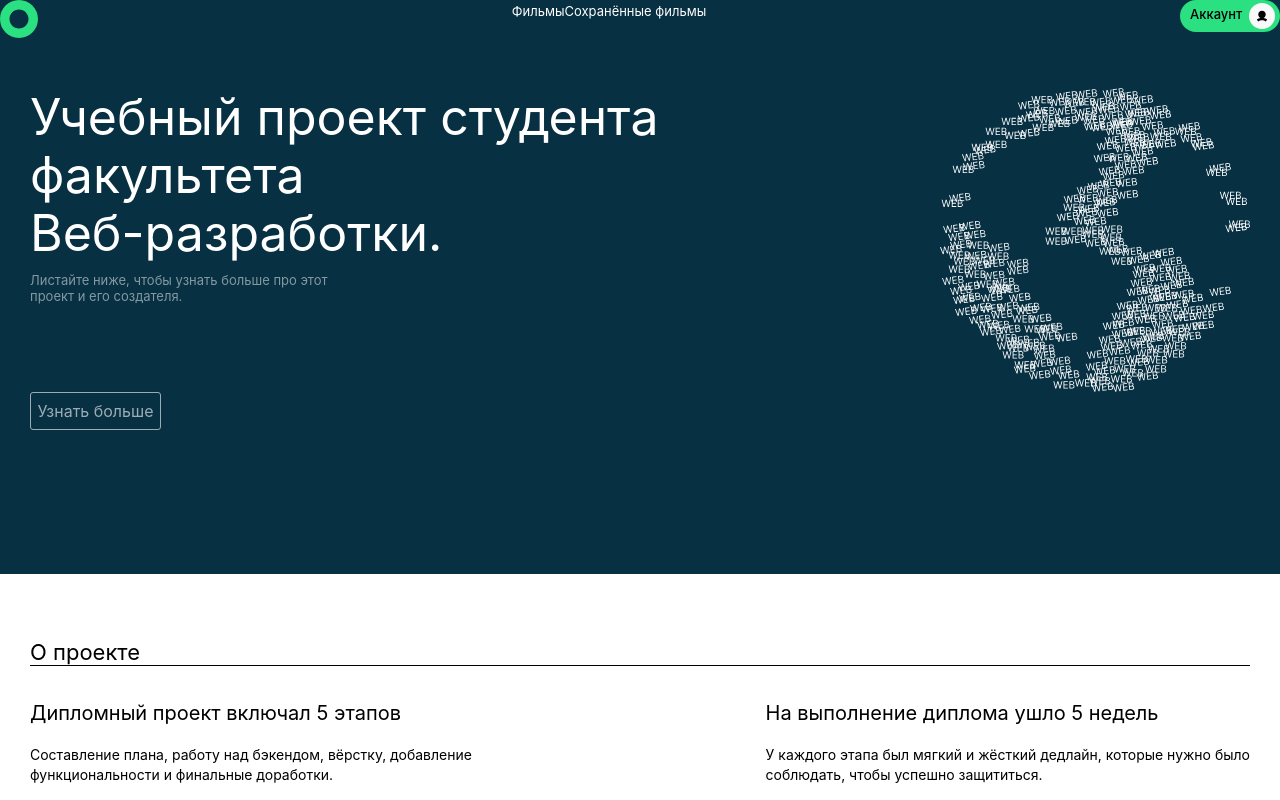
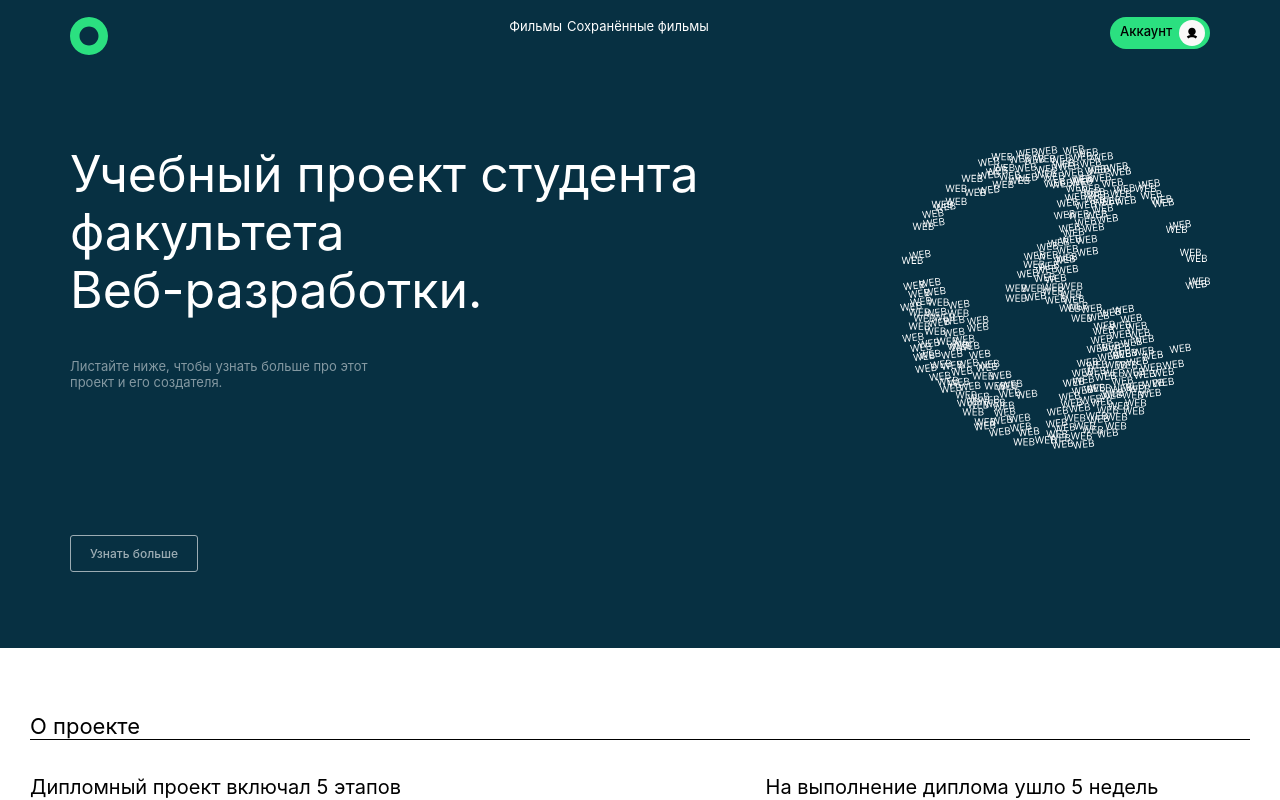
Before and after one commit to taniauvya/movies-explorer-frontend, a React (Create React App) app: page / in a window 1280 px wide. Shown: the top 800 px of the page. Built offline with nearby package versions, Linux system fonts and the light colour scheme.

Commit message:
ScrollToAnchor, CSS - Promo

```diff
--- a/src/components/AboutProject/AboutProject.js
+++ b/src/components/AboutProject/AboutProject.js
@@ -4,7 +4,7 @@ import MainTitle from '../MainTitle/MainTitle'
 
 const AboutProject = () => {
     return (
-        <div className="aboutproject">
+        <div id="aboutproject" className="aboutproject">
             <div className="aboutproject__content_main">
                 <MainTitle title="О проекте" />
                 <div className='aboutproject__content'>
--- a/src/components/App/App.js
+++ b/src/components/App/App.js
@@ -1,5 +1,6 @@
 import { Route, Routes } from 'react-router-dom';
 import './App.css';
+import ScrollToAnchor from '../ScrollToAnchor/ScrollToAnchor';
 import Main from '../Main/Main';
 import Movies from '../Movies/Movies';
 import SavedMovies from '../SavedMovies/SavedMovies';
@@ -7,8 +8,11 @@ import Profile from '../Profile/Profile';
 import Register from '../Register/Register';
 import Login from '../Login/Login';
 
+
 const App = () => {
   return (
+    <>
+      <ScrollToAnchor />
       <Routes>
         <Route path="/" element={<Main />} />
         <Route path="/movies" element={<Movies />} />
@@ -17,6 +21,7 @@ const App = () => {
         <Route path="/signin" element={<Login />} />
         <Route path="/signup" element={<Register />} />
       </Routes>
+    </>
   );
 }
 
--- a/src/components/Header/Header.css
+++ b/src/components/Header/Header.css
@@ -1,7 +1,14 @@
-.header {
+.header__container {
     display: flex;
     flex-direction: row;
     justify-content: space-between;
+    padding-top: 17px;
+}
+
+.header___container_link {
+    display: flex;
+    flex-direction: row;
+    gap: 5px;
 }
 
 .header__link_active {
--- a/src/components/Header/Header.js
+++ b/src/components/Header/Header.js
@@ -3,12 +3,13 @@ import './Header.css'
 import imgLogo from '../../images/logo.svg'
 import imgAccountButton from '../../images/account-button.svg'
 
-const Header = ({linkClass, accountClass}) => {
+const Header = ({ linkClass, accountClass }) => {
 
-    const linkClassNav = ({isActive}) => `${linkClass || ""} header__link ${isActive ? "header__link_active" : ""}`;
+    const linkClassNav = ({ isActive }) => `${linkClass || ""} header__link ${isActive ? "header__link_active" : ""}`;
 
     return (
         <div className="header">
+            <div className='header__container'>
                 <img alt="logo" src={imgLogo} />
                 <div className="header___container_link">
                     <NavLink to="/movies" className={linkClassNav}>Фильмы</NavLink>
@@ -21,6 +22,7 @@ const Header = ({linkClass, accountClass}) => {
                     </div>
                 </div>
             </div>
+        </div>
     )
 };
 
--- a/src/components/Promo/Promo.css
+++ b/src/components/Promo/Promo.css
@@ -1,18 +1,18 @@
 .promo {
     width: 100%;
-    height: 574px;
+    height: 648px;
     background: #073042;
 }
 
 .promo__container {
     display: flex;
     flex-direction: column;
-    padding-top: 50px;
-    padding-left: 30px;
-    padding-right: 30px;
+    padding-left: 70px;
+    padding-right: 70px;
 }
 
 .promo__container_content {
+    padding-top: 90px;
     display: flex;
     flex-direction: row;
     justify-content: space-between;
@@ -33,6 +33,7 @@
     font-weight: 400;
     font-size: 13px;
     line-height: 15.73px;
+    padding-top: 29px;
 }
 
 .promo__logo {
@@ -41,22 +42,26 @@
 }
 
 .promo__container_more {
+    padding-top: 86px;
+}
+
+.promo__link_more {
     display: flex;
     justify-content: center;
     align-items: center;
-    width: 129px;
-    height: 36px;
+    width: 126px;
+    height: 35px;
     opacity: 60%;
     border-radius: 3px;
     border-width: 1px;
     border-style: solid;
     border-color: #fff;
-}
-
-.promo__link_more {
     text-decoration: none;
     outline-color: transparent;
     color: #fff;
+    font-weight: 500;
+    font-size: 12px;
+    line-height: 16px;
 }
 
 .header_account_color {
--- a/src/components/Promo/Promo.js
+++ b/src/components/Promo/Promo.js
@@ -1,29 +1,29 @@
-import React from 'react'
 import './Promo.css'
 import Header from '../Header/Header';
+import { Link } from 'react-router-dom';
 import imgWorldLogo from '../../images/logo-world.svg'
 
 const Promo = () => {
     return (
         <div className="promo">
-            <Header accountClass="header_account_color" linkClass="header_link_color"/>
             <div className="promo__container">
+                <Header accountClass="header_account_color" linkClass="header_link_color" />
                 <div className="promo__container_content">
                     <div className="promo__container_title">
                         <h1 className="promo__title_main">
-                        Учебный проект студента<br/>
-                        факультета<br/>
+                            Учебный проект студента<br />
+                            факультета<br />
                             Веб-разработки.
                         </h1>
                         <h2 className="promo__text">
-                        Листайте ниже, чтобы узнать больше про этот<br/>
+                            Листайте ниже, чтобы узнать больше про этот<br />
                             проект и его создателя.
                         </h2>
                     </div>
                     <img alt="logo" src={imgWorldLogo} className="promo__logo" />
                 </div>
                 <div className="promo__container_more">
-                <a href="" className="promo__link_more">Узнать больше</a>
+                    <Link to="#aboutproject" className="promo__link_more">Узнать больше</Link>
                 </div>
             </div>
         </div>
--- /dev/null
+++ b/src/components/ScrollToAnchor/ScrollToAnchor.js
@@ -0,0 +1,28 @@
+import { useEffect, useRef } from 'react';
+import { useLocation } from 'react-router-dom';
+
+function ScrollToAnchor() {
+  const location = useLocation();
+  const lastHash = useRef('');
+
+  // listen to location change using useEffect with location as dependency
+  // https://jasonwatmore.com/react-router-v6-listen-to-location-route-change-without-history-listen
+  useEffect(() => {
+    if (location.hash) {
+      lastHash.current = location.hash.slice(1); // safe hash for further use after navigation
+    }
+
+    if (lastHash.current && document.getElementById(lastHash.current)) {
+      setTimeout(() => {
+        document
+          .getElementById(lastHash.current)
+          ?.scrollIntoView({ behavior: 'smooth', block: 'start' });
+        lastHash.current = '';
+      }, 100);
+    }
+  }, [location]);
+
+  return null;
+}
+
+export default ScrollToAnchor;
```
Lines whose indentation alone changed are shown as unchanged.
